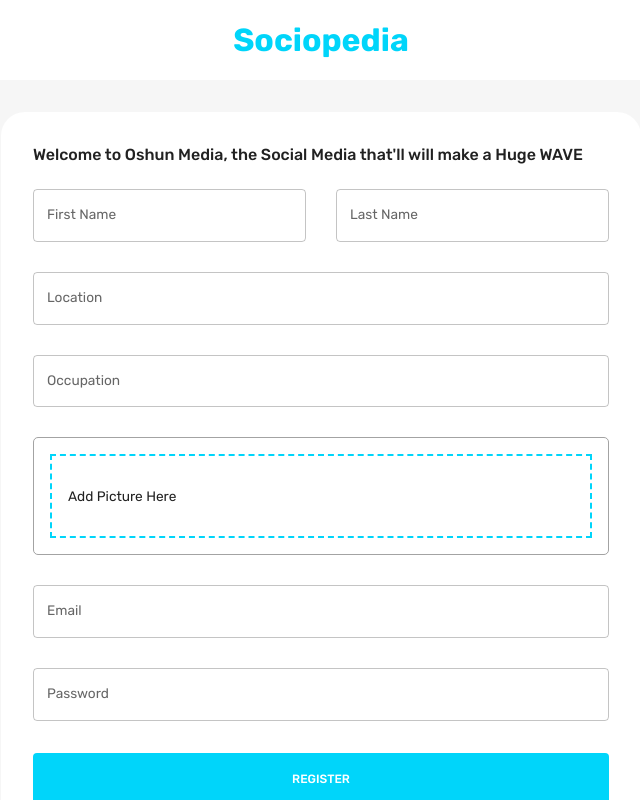
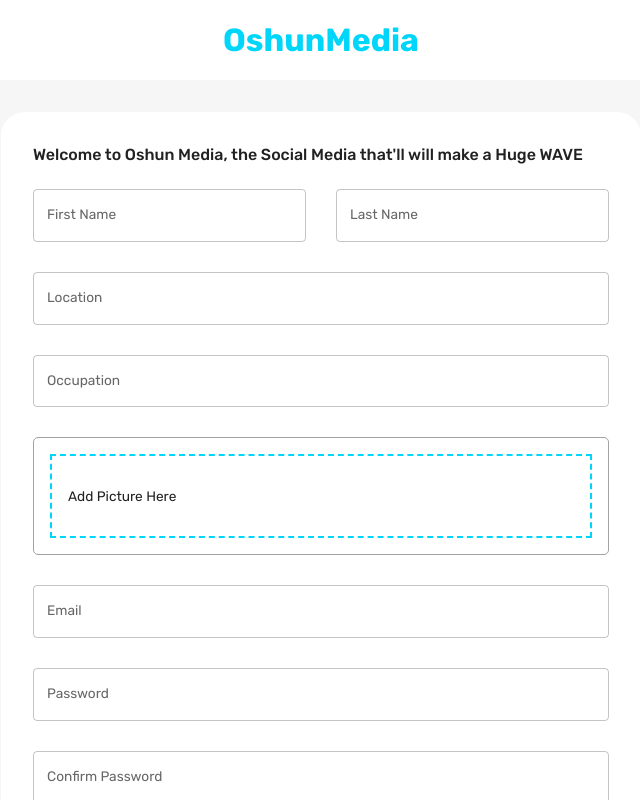
Before and after one commit to Afoghandi/socialMediaApp, a React (Create React App) app in the folder client/: page / in a window 1280 px wide. Both pictures are taken after a click on the element "Don't have an account? Sign Up here.". Shown: the top 800 px of the page, without its empty margins (319-959 px from the left). Built offline with nearby package versions, Linux system fonts and the light colour scheme.

Commit message:
auth functionality

```diff
--- a/client/src/App.js
+++ b/client/src/App.js
@@ -12,6 +12,8 @@
 	const mode = useSelector((state) => state.mode);
 
 	const theme = useMemo(() => createTheme(themeSettings(mode)), [mode]);
+
+	const isAuth = Boolean(useSelector((state) => state.token));
 	return (
 		<div className='app'>
 			<BrowserRouter>
@@ -19,8 +21,14 @@
 					<CssBaseline />
 					<Routes>
 						<Route path='/' element={<LoginPage />} />
-						<Route path='/home' element={<HomePage />} />
-						<Route path='/profile/:userId' element={<ProfilePage />} />
+						<Route
+							path='/home'
+							element={isAuth ? <HomePage /> : <Navigate to='/' />}
+						/>
+						<Route
+							path='/profile/:userId'
+							element={isAuth ? <ProfilePage /> : <Navigate to='/' />}
+						/>
 					</Routes>
 				</ThemeProvider>
 			</BrowserRouter>
--- a/client/src/scenes/loginPage/Form.jsx
+++ b/client/src/scenes/loginPage/Form.jsx
@@ -23,6 +23,7 @@
 	lastName: yup.string().required('required'),
 	email: yup.string().email('invalid email').required('required'),
 	password: yup.string().required('required'),
+	confirmPassword: yup.string().required('required'),
 	location: yup.string().required('required'),
 	occupation: yup.string().required('required'),
 	picture: yup.string().required('required'),
@@ -37,6 +38,7 @@
 	lastName: '',
 	email: '',
 	password: '',
+	confirmPassword: '',
 	location: '',
 	occupation: '',
 	picture: '',
@@ -58,7 +60,9 @@
 	//Call functionality from backend
 	const register = async (values, onSubmitProps) => {
 		//alows us to send form info with image
-		const formData = new formData();
+		console.log('clicked');
+		const formData = new FormData();
+
 		for (let value in values) {
 			formData.append(value, values[value]);
 		}
@@ -130,7 +134,8 @@
 								<TextField
 									label='First Name'
 									onBlur={handleBlur}
-									onChange={values.firstName}
+									value={values.firstName}
+									onChange={handleChange}
 									name='firstName'
 									error={
 										Boolean(touched.firstName) && Boolean(errors.firstName)
@@ -141,7 +146,8 @@
 								<TextField
 									label='Last Name'
 									onBlur={handleBlur}
-									onChange={values.lastName}
+									value={values.lastName}
+									onChange={handleChange}
 									name='lastName'
 									error={Boolean(touched.lastName) && Boolean(errors.lastName)}
 									helperText={touched.lastName && errors.lastName}
@@ -150,7 +156,8 @@
 								<TextField
 									label='Location'
 									onBlur={handleBlur}
-									onChange={values.location}
+									value={values.location}
+									onChange={handleChange}
 									name='location'
 									error={Boolean(touched.location) && Boolean(errors.location)}
 									helperText={touched.location && errors.location}
@@ -159,7 +166,8 @@
 								<TextField
 									label='Occupation'
 									onBlur={handleBlur}
-									onChange={values.occupation}
+									value={values.occupation}
+									onChange={handleChange}
 									name='occupation'
 									error={
 										Boolean(touched.occupation) && Boolean(errors.occupation)
@@ -174,10 +182,10 @@
 									p='1rem'
 								>
 									<Dropzone
-										acceptedFiles='.jpg, .jpeg, .png'
+										acceptedFiles='.jpg,.jpeg,.png'
 										multiple={false}
 										onDrop={(acceptedFiles) =>
-											setFieldValue('pictire', acceptedFiles[0])
+											setFieldValue('picture', acceptedFiles[0])
 										}
 									>
 										{({ getRootProps, getInputProps }) => (
@@ -205,22 +213,51 @@
 						<TextField
 							label='Email'
 							onBlur={handleBlur}
-							onChange={values.email}
+							value={values.email}
+							onChange={handleChange}
 							name='email'
 							error={Boolean(touched.email) && Boolean(errors.email)}
 							helperText={touched.email && errors.email}
 							sx={{ gridColumn: 'span 4' }}
 						/>
+						{isLogin ? (
 							<TextField
 								label='Password'
 								type='password'
 								onBlur={handleBlur}
-							onChange={values.password}
+								value={values.password}
+								onChange={handleChange}
 								name='password'
 								error={Boolean(touched.password) && Boolean(errors.password)}
 								helperText={touched.password && errors.password}
 								sx={{ gridColumn: 'span 4' }}
 							/>
+						) : (
+							<>
+								<TextField
+									label='Password'
+									type='password'
+									onBlur={handleBlur}
+									value={values.password}
+									onChange={handleChange}
+									name='password'
+									error={Boolean(touched.password) && Boolean(errors.password)}
+									helperText={touched.password && errors.password}
+									sx={{ gridColumn: 'span 4' }}
+								/>{' '}
+								<TextField
+									label='Confirm Password'
+									type='password'
+									onBlur={handleBlur}
+									value={values.confirmPassword}
+									onChange={handleChange}
+									name='confirmPassword'
+									error={Boolean(touched.password) && Boolean(errors.password)}
+									helperText={touched.password && errors.password}
+									sx={{ gridColumn: 'span 4' }}
+								/>
+							</>
+						)}
 					</Box>
 
 					{/**BUTTONS */}
--- a/client/src/scenes/loginPage/index.jsx
+++ b/client/src/scenes/loginPage/index.jsx
@@ -15,7 +15,7 @@
 			>
 				{' '}
 				<Typography fontWeight='bold' fontSize='32px' color='primary'>
-					Sociopedia
+					OshunMedia
 				</Typography>
 			</Box>
 
--- a/client/src/scenes/navbar/index.jsx
+++ b/client/src/scenes/navbar/index.jsx
@@ -39,7 +39,7 @@
 	const primaryLight = theme.palette.primary.light;
 	const alt = theme.palette.background.alt;
 
-	const fullName = `Afolabi Oshun`;
+	const fullName = `${user.firstName} ${user.lastName}`;
 
 	return (
 		<FlexBetween padding='1rem 6%' backgroundColor={alt}>
```
Also changed, not shown: client/src/components/WidgetWrapper.jsx (added), 1 other file (tests, documents, lock files or other folders). Lines whose indentation alone changed are shown as unchanged.
